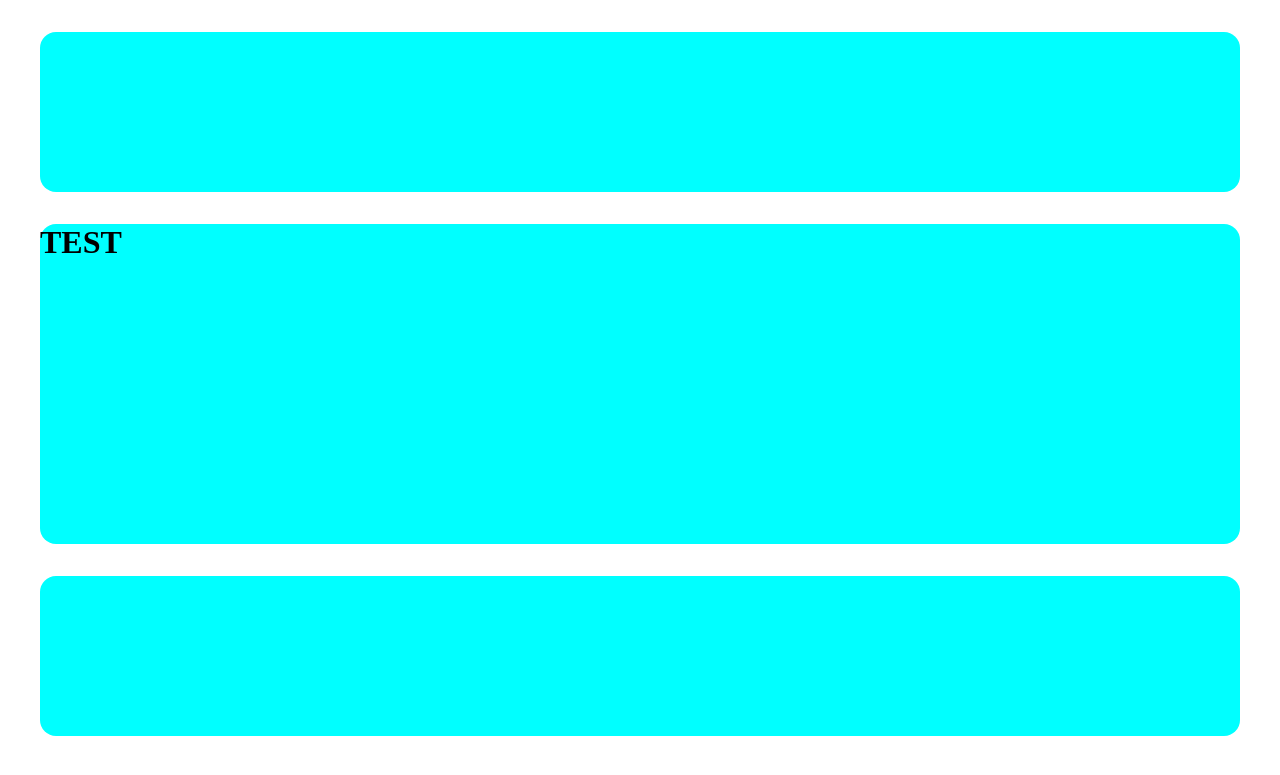
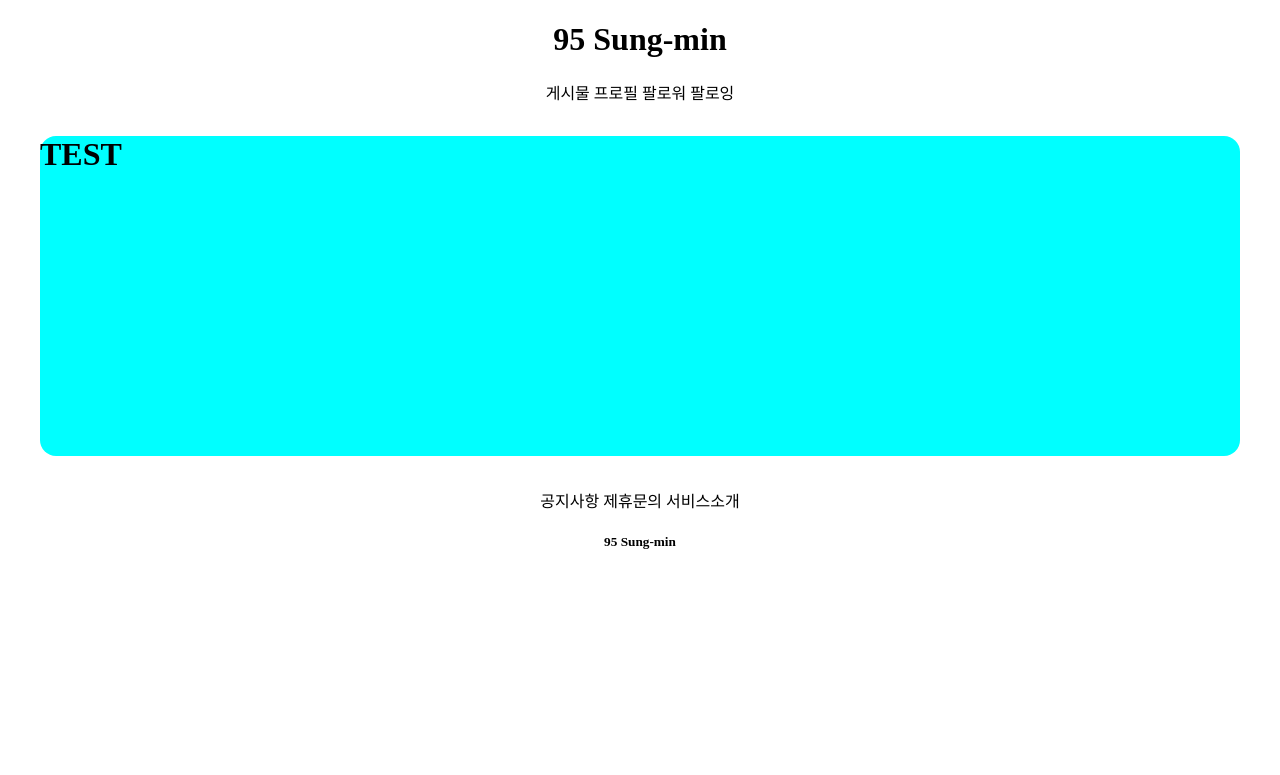
Before and after one commit to lee-sungmin95/temporary_07-05, a Django app: page /accounts/hello_world/ in a window 1280 px wide. Shown: the top 775 px of the page. Run offline with Django 3.2, Linux system fonts and the light colour scheme; parts of the project's set-up code (start-up, migrations or seed data) failed here and were passed over.

Commit message:
07/05 2ban class commit3

```diff
--- a/g0705/settings.py
+++ b/g0705/settings.py
@@ -9,7 +9,7 @@ https://docs.djangoproject.com/en/3.2/topics/settings/
 For the full list of settings and their values, see
 https://docs.djangoproject.com/en/3.2/ref/settings/
 """
-
+import os
 from pathlib import Path
 
 # Build paths inside the project like this: BASE_DIR / 'subdir'.
--- a/templates/footer.html
+++ b/templates/footer.html
@@ -1,3 +1,10 @@
-<div style="height: 10rem; background-color : aqua; margin : 2rem; border-radius : 1rem">
-
+<div style="text-align: center">
+    <div>
+        <span>공지사항</span>
+        <span>제휴문의</span>
+        <span>서비스소개</span>
+    </div>
+    <div>
+        <h5>95 Sung-min</h5>
+    </div>
 </div>
--- a/templates/header.html
+++ b/templates/header.html
@@ -1,3 +1,11 @@
-<div style="height: 10rem; background-color : aqua; margin : 2rem; border-radius : 1rem">
-
+<div style="text-align: center">
+    <div>
+        <h1>95 Sung-min</h1>
+    </div>
+    <div>
+        <span>게시물</span>
+        <span>프로필</span>
+        <span>팔로워</span>
+        <span>팔로잉</span>
+    </div>
 </div>
```
